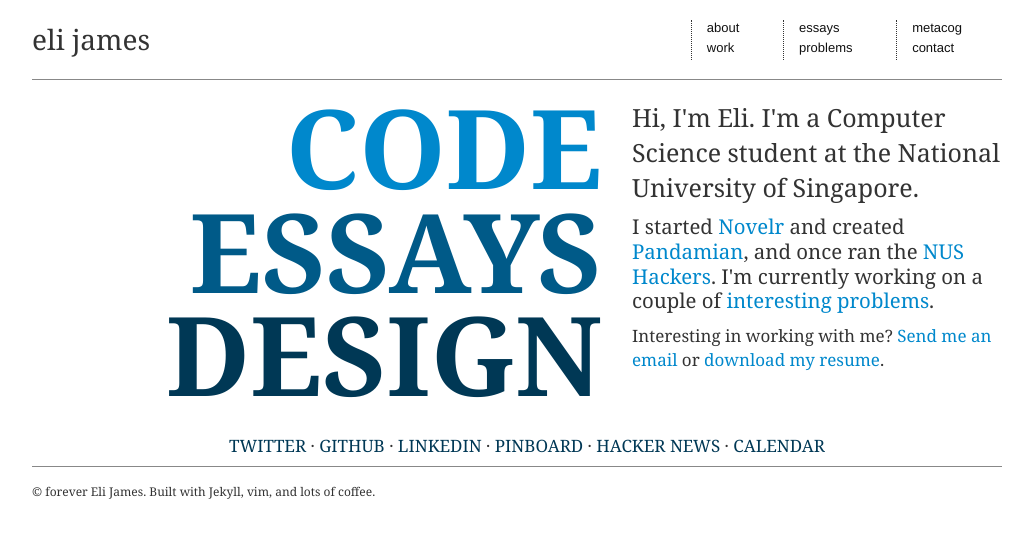
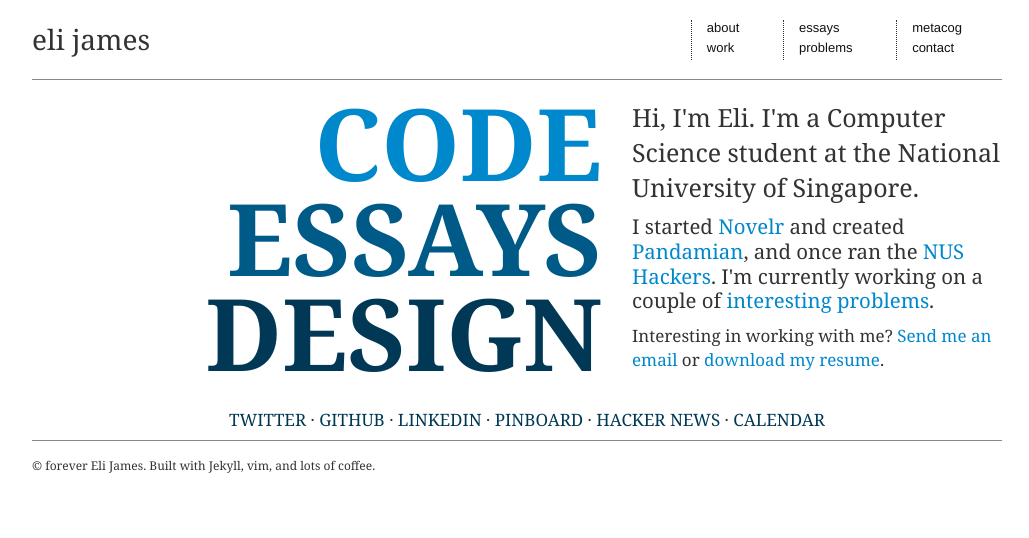
Before and after one commit to ejamesc/elijames.org, a Jekyll site: the page built from index.html, in a window 1280 px wide. Shown: the top 538 px of the page, without its empty margins (23-1052 px from the left). Built offline with Jekyll 4.4.1, drawn with Linux system fonts in a browser that asks for light colours.

Commit message:
Reduced copylink font size

```diff
--- a/css/style.css
+++ b/css/style.css
@@ -59,7 +59,7 @@ nav a {
 }
 
 .copylink {
-  font-size: 110px;
+  font-size: 100px;
   text-transform: uppercase;
   line-height: 85%;
 }
```
